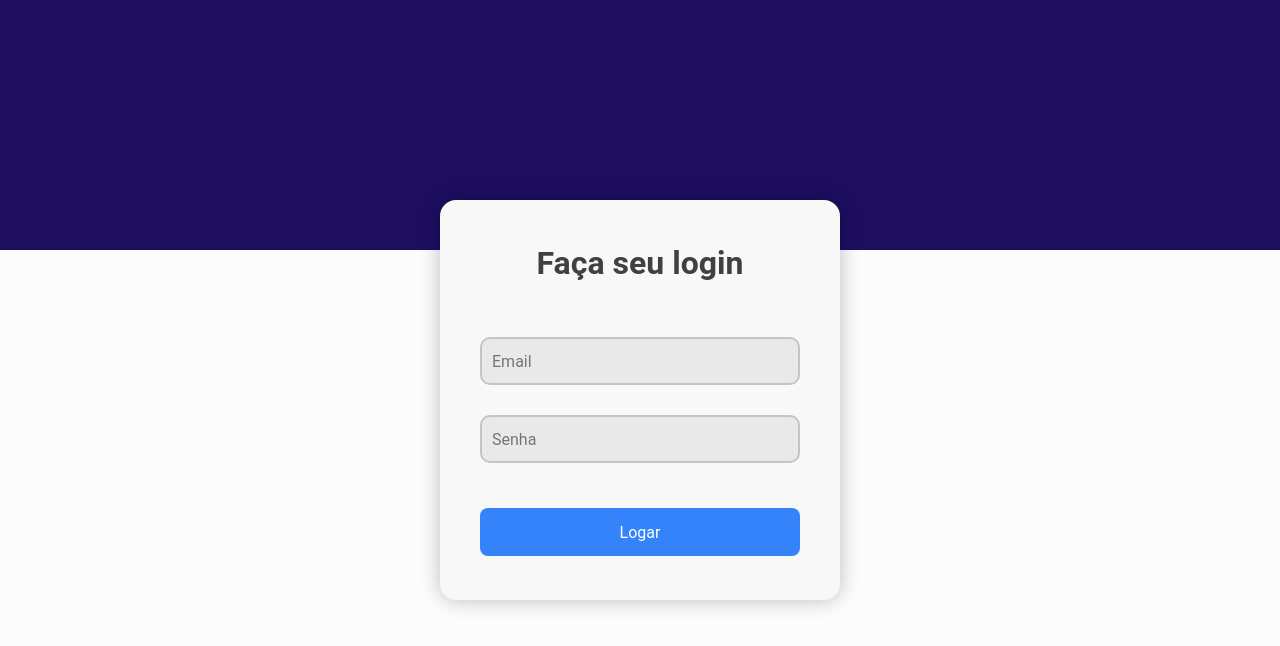
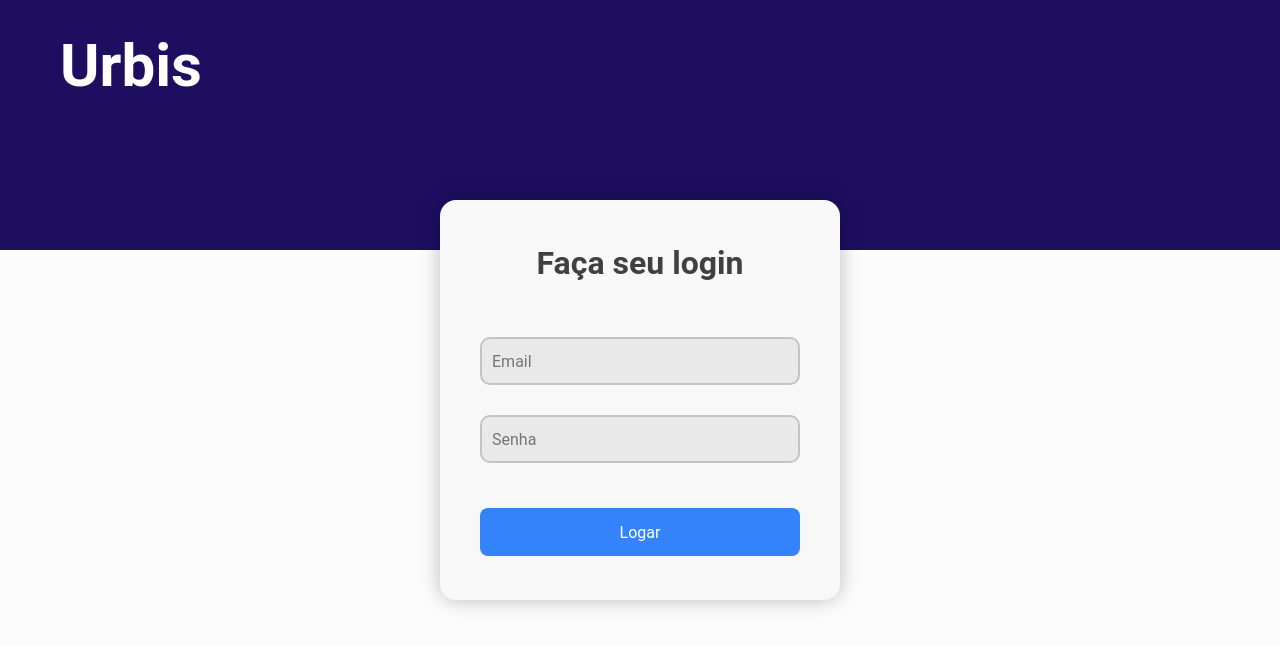
Before and after one commit to jefo3/desafio-urbis, a React (Create React App) app: page / in a window 1280 px wide. Shown: the top 646 px of the page. Built offline with nearby package versions, Linux system fonts and the light colour scheme; no server answers.

Commit message:
fix: arrumando detalhe do login

```diff
--- a/src/pages/Login/index.tsx
+++ b/src/pages/Login/index.tsx
@@ -34,7 +34,9 @@ const Login: React.FC = () => {
   return (
     <>
       <Container>
-        <Banner />
+        <Banner>
+          <h1>Urbis</h1>
+        </Banner>
 
         <Content>
           <form onSubmit={handleSubmit(handleLogin)}>
--- a/src/pages/Login/styles.ts
+++ b/src/pages/Login/styles.ts
@@ -1,5 +1,6 @@
 import styled from 'styled-components';
-import backGroundUrbis from '../../assets/backGroundUrbis.svg';
+import { shade } from 'polished';
+import urbislogo from '../../assets/urbislogo.png';
 
 export const Container = styled.div`
   height: 100vh;
@@ -15,9 +16,11 @@ export const Banner = styled.div`
   flex-direction: column;
   background-color: #1d0e60;
   color: #fff;
+  align-items: flex-start;
 
-  align-items: center;
   h1 {
+    padding: 30px 60px;
+    font-size: 60px;
     font-weight: bold;
   }
 `;
@@ -68,6 +71,10 @@ export const Content = styled.div`
       border-radius: 8px;
       color: #fff;
       margin-top: 30px;
+
+      &:hover {
+        background: ${shade(0.2, '#3483fa')};
+      }
     }
   }
 `;
```
